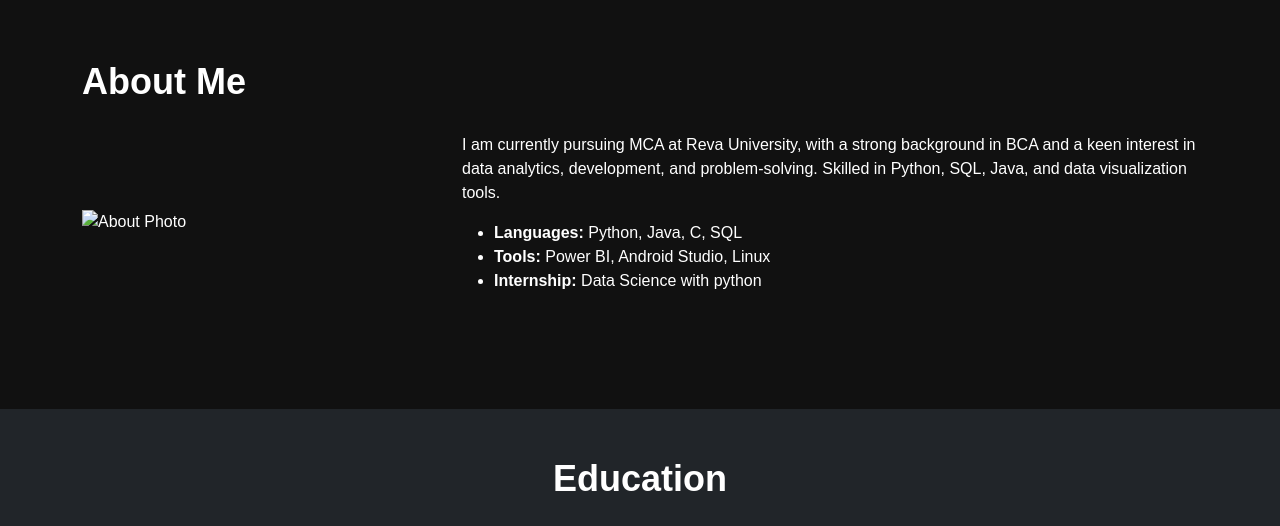
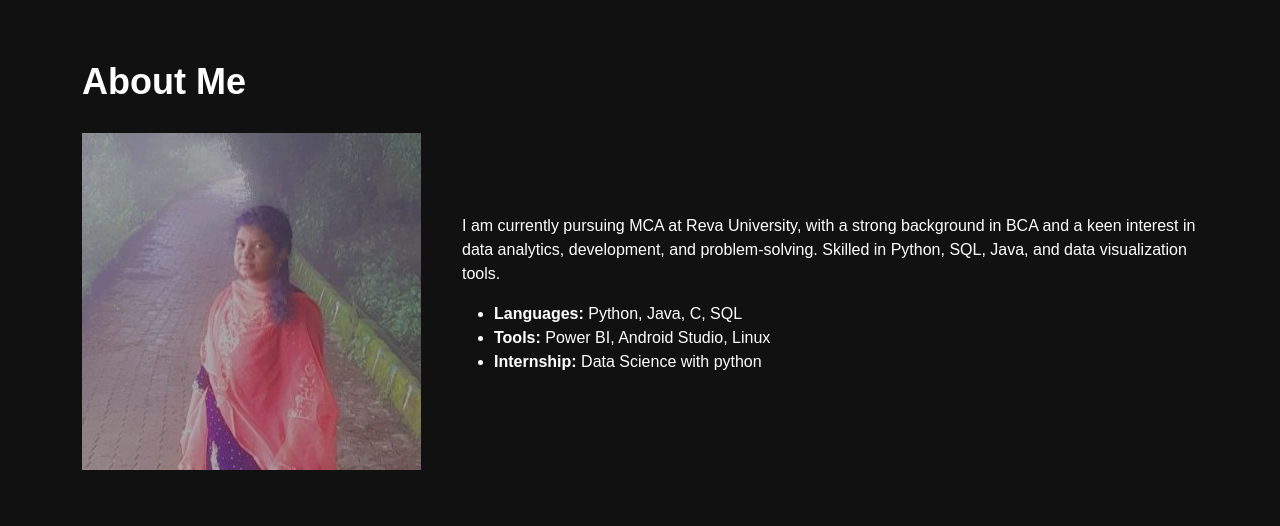
Before and after one commit to AlsaaFatima/portfolio, a plain HTML site: page index.html in a window 1280 px wide. Shown: the part 840-1366 px from the top of the page. Drawn offline with nearby package versions, Linux system fonts and the light colour scheme; files whose address does not match are found by name.

Commit message:
index.html

```diff
--- a/index.html
+++ b/index.html
@@ -151,7 +151,7 @@
     <h2 class="section-title">About Me</h2>
     <div class="row align-items-center">
       <div class="col-md-4">
-     <img src="abt.jpeg" alt="About Photo">
+     <img src="images\abt.jpeg" alt="About Photo">
       </div>
       <div class="col-md-8">
         <p>I am currently pursuing MCA at Reva University, with a strong background in BCA and a keen interest in data analytics, development, and problem-solving. Skilled in Python, SQL, Java, and data visualization tools.</p>
```
